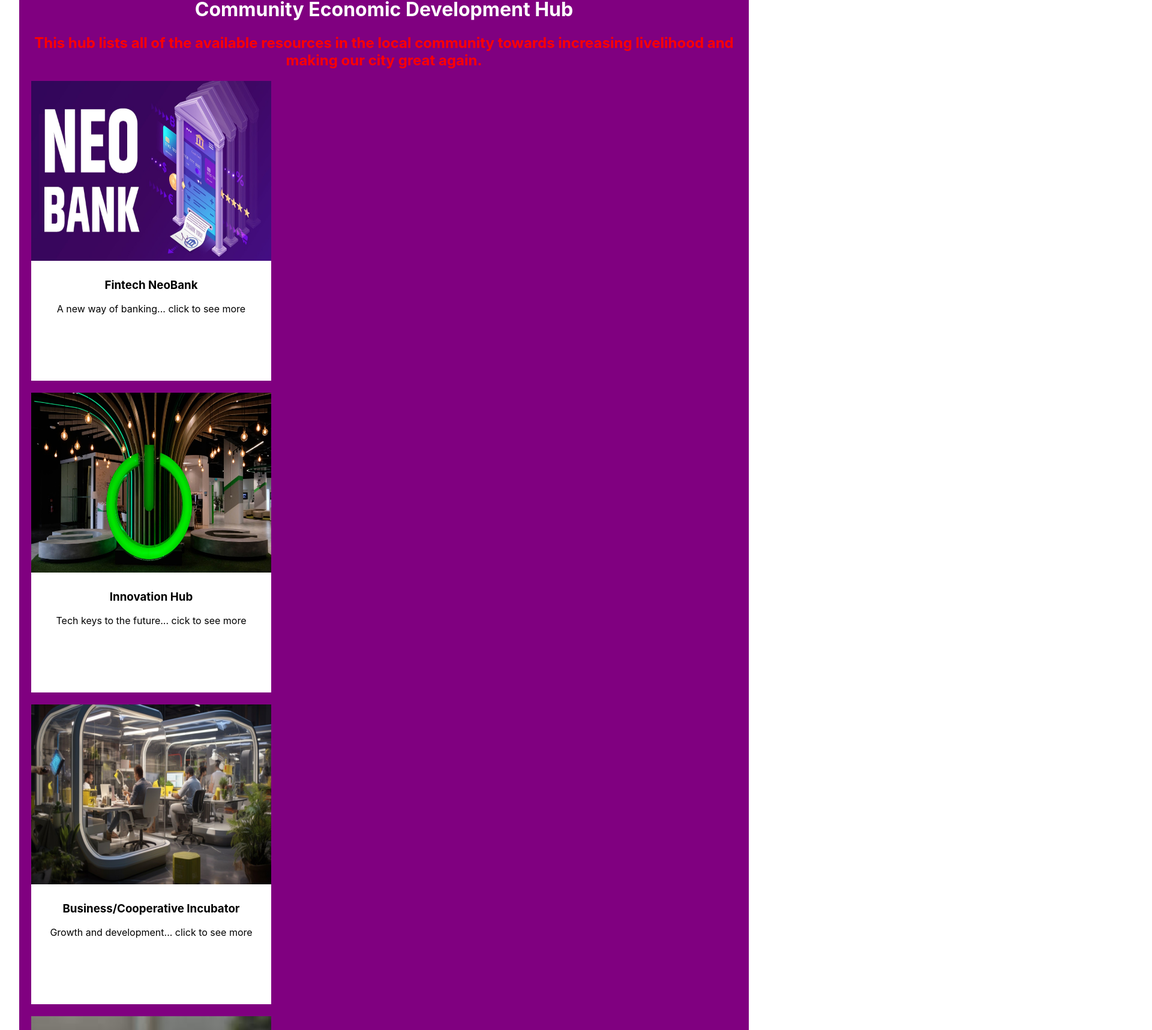
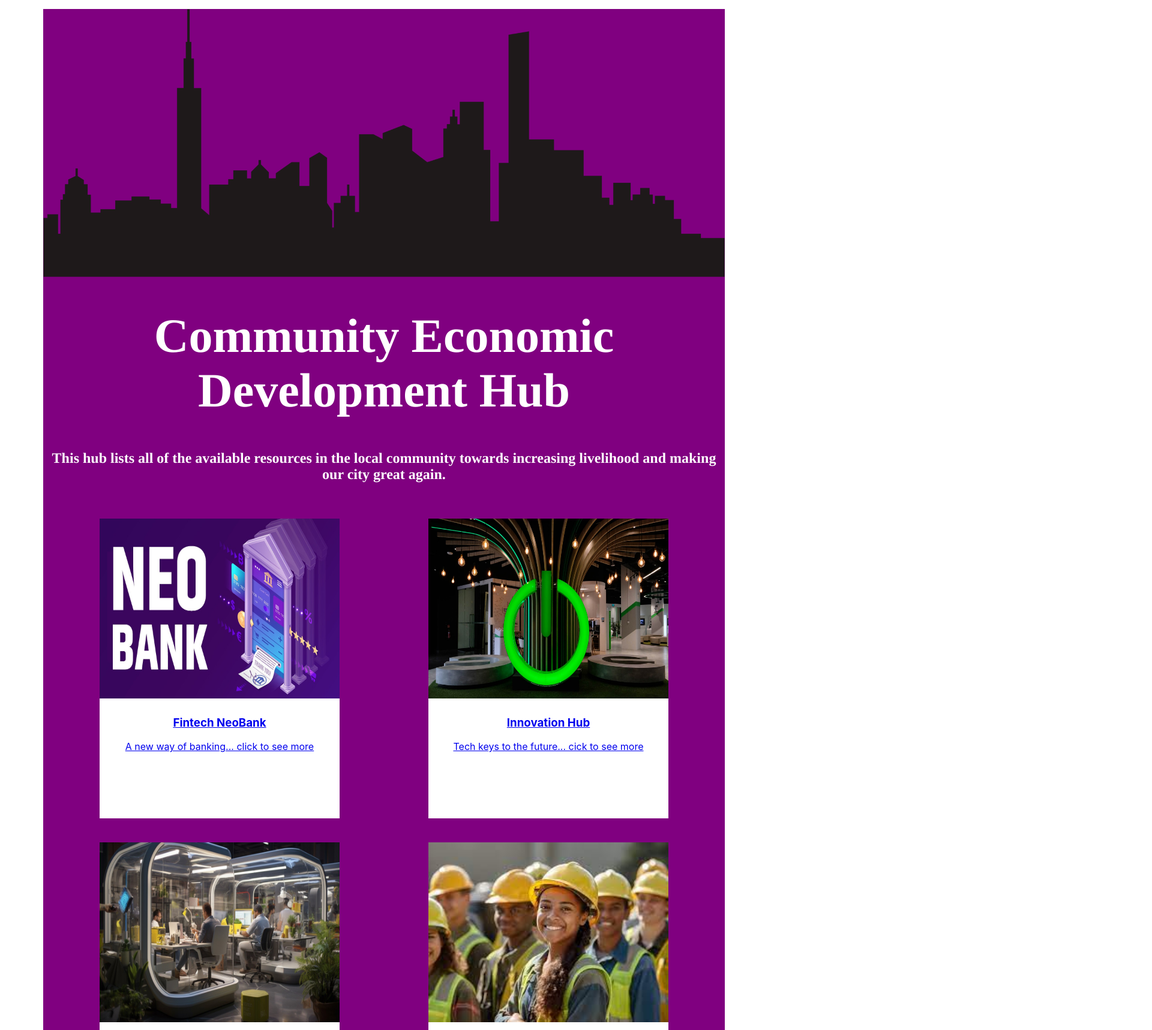
Before and after one commit to fmiller2012/communityboard, a React (Vite) app in the folder communityboard/: page / in a window 1280 px wide. Shown: the part 57-1775 px from the top of the page at 60% size, 1920 px wide, since content can reach past the window. Built offline with nearby package versions, Linux system fonts and the light colour scheme.

Commit message:
Finished last requirement

```diff
--- a/communityboard/src/App.css
+++ b/communityboard/src/App.css
@@ -8,19 +8,33 @@
   background-color: white;
 }
 
+.imageContainer {
+  width: 100%;
+  height: auto;
+  display: block;
+  max-width: 100%;
+  overflow: hidden;
+}
+
+.imageContainer img {
+  width: 100%;
+  height: auto;
+  display: block;
+}
+
 
 body {
+  /*
   margin: 0;
   display: flex;
   place-items: center;
   min-width: 320px;
   min-height: 100vh;
- /* background-color: purple;*/
+  background-color: purple;*/
 }
 
 .app {
   background-color: purple;
-  /*background: url("/roku-skyline.jpg");*/
 }
 
 /*
--- a/communityboard/src/App.jsx
+++ b/communityboard/src/App.jsx
@@ -11,10 +11,17 @@ import Grid from './components/Grid.jsx'
 
 function App() {
   return (
-    <div className = "app">
-      <Header />
-      <Grid />
-      <img src = "/skyline-darkness.png"/>
+    <div id = "root">
+      <div className = "app">
+        <div className = "imageContainer">
+          <img src = "/skyline-darkness.png"/>
+        </div>
+        <Header />
+        <Grid />
+        <div className = "imageContainer">
+          <img src = "/skyline-darkness.png"/>
+        </div>
+      </div>
     </div>
   );
 }
--- /dev/null
+++ b/communityboard/src/components/Grid.css
@@ -0,0 +1,7 @@
+.container {
+    display: flex;
+    flex-wrap: wrap;
+    justify-content: space-around;
+    align-items: flex-start;
+    padding: 20px;
+}
--- a/communityboard/src/components/Grid.jsx
+++ b/communityboard/src/components/Grid.jsx
@@ -1,5 +1,6 @@
 import React from "react";
 import ResourceCard from "./ResourceCard.jsx";
+import "./Grid.css";
 {/*
   Cannot use arrow notation without function expression but you can use function expression without arrow notation.
 */}
@@ -7,16 +8,22 @@ import ResourceCard from "./ResourceCard.jsx";
 const Grid = function() {
   return (
     <div className = "Grid">
-      <ResourceCard card = "Fintech NeoBank" description = "A new way of banking... click to see more" thumbnail = "/neo-bank.jpeg"/>
-      <ResourceCard card = "Innovation Hub" description = "Tech keys to the future... cick to see more"  thumbnail = "/innovation-hub.jpeg"/>
-      <ResourceCard card = "Business/Cooperative Incubator" description = "Growth and development... click to see more" thumbnail = "/business-incubator.jpeg"/>
-      <ResourceCard card = "Workforce Development" description = "A chicken in every pot; a car in every garage... click to see more" thumbnail = "/workforce-development.jpeg" />
-      <ResourceCard card = "K-12 Education" description = "The future belongs to those that prepare today... click to see more" thumbnail = "/k-12.jpeg"/>
-      <ResourceCard card = "Infrastructure" description = "Where the rubber meets the road... click to see more" thumbnail = "/infrastructure.jpeg"/>
-      <ResourceCard card = "Housing and Community Development" description = "Home is where the heart is... click to see more" thumbnail = "/community-development.jpeg"/>
-      <ResourceCard card = "Economic Development Headquarters" description = "The heart of it all... click to see more" thumbnail = "/economic-development.png"/>
-      <ResourceCard card = "Safety and Community Policing" description = "A community is only as strong as it's weakest links... click to see more" thumbnail = "/community-policing.jpeg"/>
-      <ResourceCard card = "Tourism/Hospitality" description = "If you want to get somewhere faster go it alone, if you want to go far go together" thumbnail = "/cultural-powerhouse.jpeg" />
+      <div className = "container">
+        <ResourceCard card = "Fintech NeoBank" description = "A new way of banking... click to see more" thumbnail = "/neo-bank.jpeg" link = "https://neo-bank.com"/>
+        <ResourceCard card = "Innovation Hub" description = "Tech keys to the future... cick to see more"  thumbnail = "/innovation-hub.jpeg" link = "https://www.thehubmia.com"/>
+        <ResourceCard card = "Business/Cooperative Incubator" description = "Growth and development... click to see more" thumbnail = "/business-incubator.jpeg" link = "https://startup.fiu.edu"/>
+        <ResourceCard card = "Workforce Development" description = "A chicken in every pot; a car in every garage... click to see more" thumbnail = "/workforce-development.jpeg" link = "https://www.miamidade.gov/global/service.page?Mduid_service=ser1556639906576885"/>
+      </div>
+      <div className = "container">
+        <ResourceCard card = "K-12 Education" description = "The future belongs to those that prepare today... click to see more" thumbnail = "/k-12.jpeg" link = "https://nmshpioneers.org"/>
+        <ResourceCard card = "Infrastructure" description = "Where the rubber meets the road... click to see more" thumbnail = "/infrastructure.jpeg" link = "https://www.nadaaa.com/portfolio/miami-public-infrastructure/"/>
+        <ResourceCard card = "Housing and Community Development" description = "Home is where the heart is... click to see more" thumbnail = "/community-development.jpeg" link = "https://www.p-scdg.org"/>
+        <ResourceCard card = "Economic Development Headquarters" description = "The heart of it all... click to see more" thumbnail = "/economic-development.png" link = "https://www.eda.gov"/>
+      </div>
+      <div className = "container">
+        <ResourceCard card = "Safety and Community Policing" description = "A community is only as strong as it's weakest links... click to see more" thumbnail = "/community-policing.jpeg" link = "https://www.northmiamifl.gov/453/Community-Policing-Section-COPS#:~:text=The%20Community%20Policing%20Section%20(COPS,building%20partnerships%20and%20solving%20problems."/>
+        <ResourceCard card = "Tourism/Hospitality" description = "If you want to get somewhere faster go it alone, if you want to go far go together... click to see more" thumbnail = "/cultural-powerhouse.jpeg" link = "https://www.royalcaribbean.com/?ecid=ps_mdt_lfbrnd_goo_12397&gclsrc=aw.ds&gad_source=1&gbraid=0AAAAADhYZLQ1DJpaIdxkq1IBfS2ni-Zs8&gclid=Cj0KCQiAy8K8BhCZARIsAKJ8sfROb3L0VU8R4xXyCSxPQhO0mn8xprkib4BDOmIj-SX9lPfQUBylGAUaAkZREALw_wcB" />
+      </div>
     </div>
   );
 };
--- a/communityboard/src/components/Header.css
+++ b/communityboard/src/components/Header.css
@@ -1,9 +1,12 @@
 h1 {
+  font-family: Times;
   color: white;
+  font-size: 80px;
   font-weight: bold;
 }
 
 h2 {
-  color: red;
+  font-family: Times;
+  color: white;
   font-weight: bold;
 }
--- a/communityboard/src/components/ResourceCard.css
+++ b/communityboard/src/components/ResourceCard.css
@@ -1,4 +1,5 @@
 .textContainer {
+  display: block;
   width: 400px;
   height: 200px;
   background-color: white;
--- a/communityboard/src/components/ResourceCard.jsx
+++ b/communityboard/src/components/ResourceCard.jsx
@@ -5,10 +5,10 @@ const ResourceCard = (props) => {
     <div className = "ResourceCard">
       <div className = "box">
 	<img src={props.thumbnail} alt={props.card} className="thumbnail" />
-        <div className = "textContainer">
+        <a href={props.link} target="_blank" rel="noopener noreferrer" className = "textContainer">
           <h3>{props.card}</h3>
           <p className = "clickable-text">{props.description}</p>
-        </div>
+        </a>
       </div>
     </div>
   );
```
